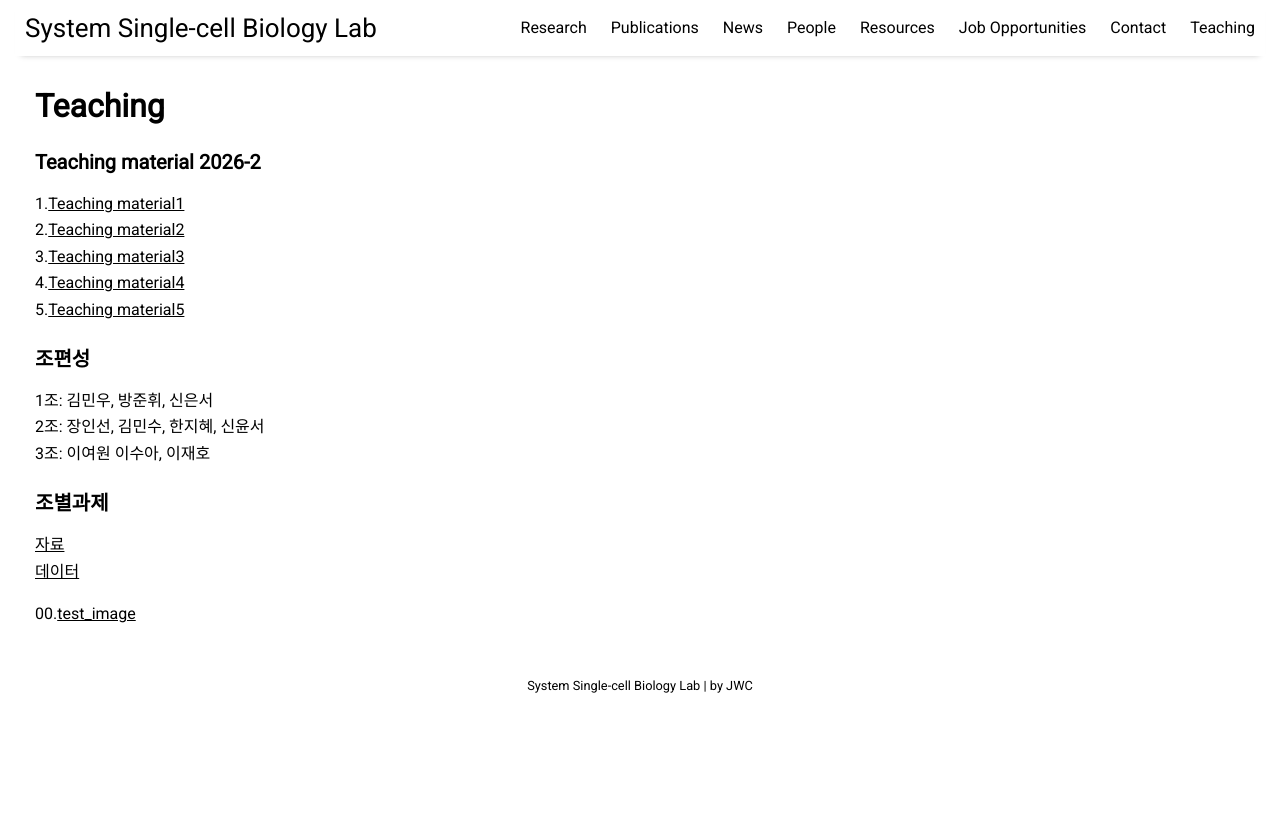
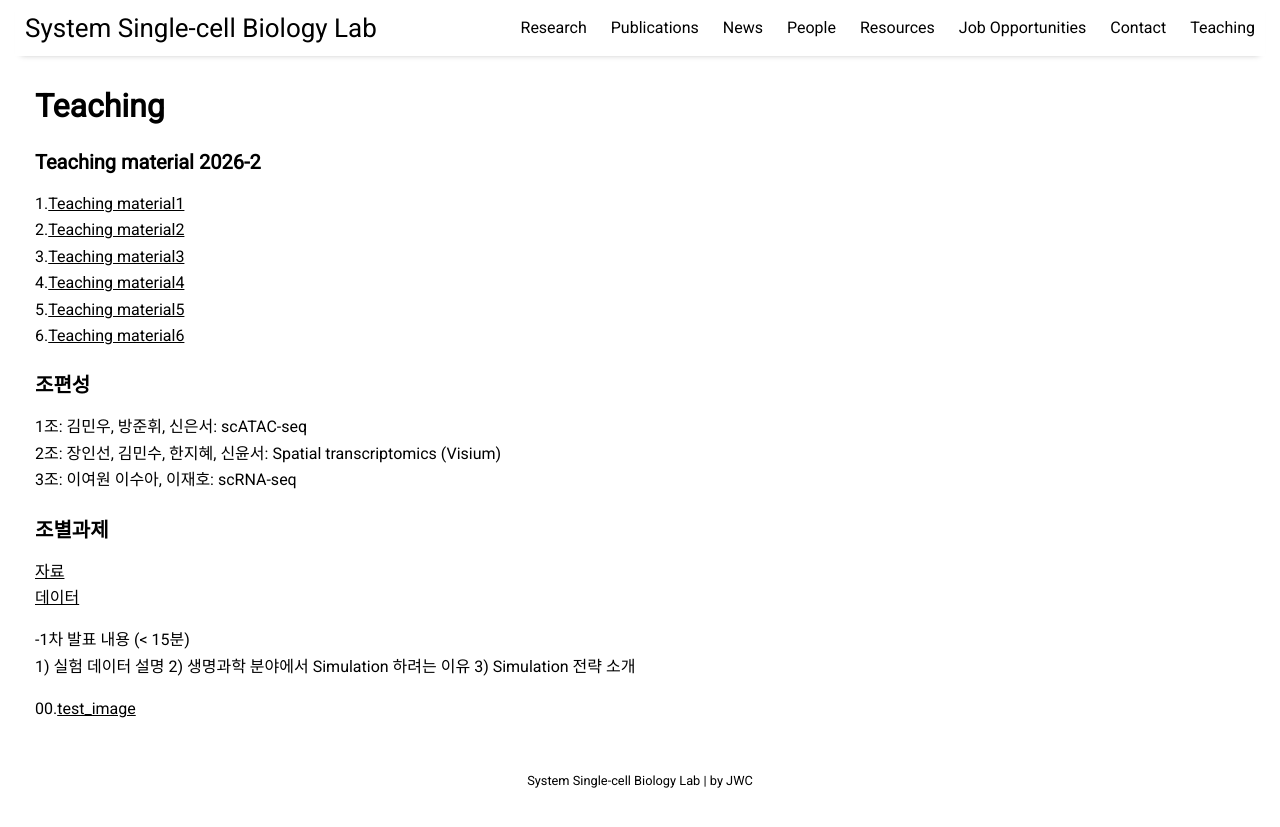
Before and after one commit to jaewon-cho/jaewon-cho.github.io, a Jekyll site: the page built from pages/teaching.md, in a window 1280 px wide. Shown: the top 827 px of the page. Built offline with Jekyll 4.4.1, drawn with Linux system fonts in a browser that asks for light colours; nearby versions of some CDN libraries.

Commit message:
Update teaching.md

```diff
--- a/pages/teaching.md
+++ b/pages/teaching.md
@@ -10,15 +10,20 @@ permalink: /teaching
 3.[Teaching material3](https://github.com/jaewon-cho/jaewon-cho.github.io/raw/refs/heads/main/assets/teaching/biostat1.pdf)<br/>
 4.[Teaching material4](https://github.com/jaewon-cho/jaewon-cho.github.io/raw/refs/heads/main/assets/teaching/biostat2.pdf)<br/>
 5.[Teaching material5](https://github.com/jaewon-cho/jaewon-cho.github.io/raw/refs/heads/main/assets/teaching/biostat3.pdf)<br/>
+6.[Teaching material6](https://github.com/jaewon-cho/jaewon-cho.github.io/raw/refs/heads/main/assets/teaching/biostat4.pdf)<br/>
 
 ### 조편성
-1조: 김민우, 방준휘, 신은서<br/>
-2조: 장인선, 김민수, 한지혜, 신윤서<br/>
-3조: 이여원 이수아, 이재호<br/>
+1조: 김민우, 방준휘, 신은서: scATAC-seq<br/>
+2조: 장인선, 김민수, 한지혜, 신윤서: Spatial transcriptomics (Visium) <br/>
+3조: 이여원 이수아, 이재호: scRNA-seq <br/>
 
 ### 조별과제
 [자료](https://github.com/jaewon-cho/jaewon-cho.github.io/raw/refs/heads/main/assets/teaching/team_project.zip)<br/>
 [데이터](https://github.com/jaewon-cho/jaewon-cho.github.io/raw/refs/heads/main/assets/teaching/data.zip)<br/>
 
+-1차 발표 내용 (< 15분) <br/>
+1) 실험 데이터 설명
+2) 생명과학 분야에서 Simulation 하려는 이유
+3) Simulation 전략 소개
 
 00.[test_image](https://raw.githubusercontent.com/jaewon-cho/jaewon-cho.github.io/main/assets/img/job.png)<br/>
```
